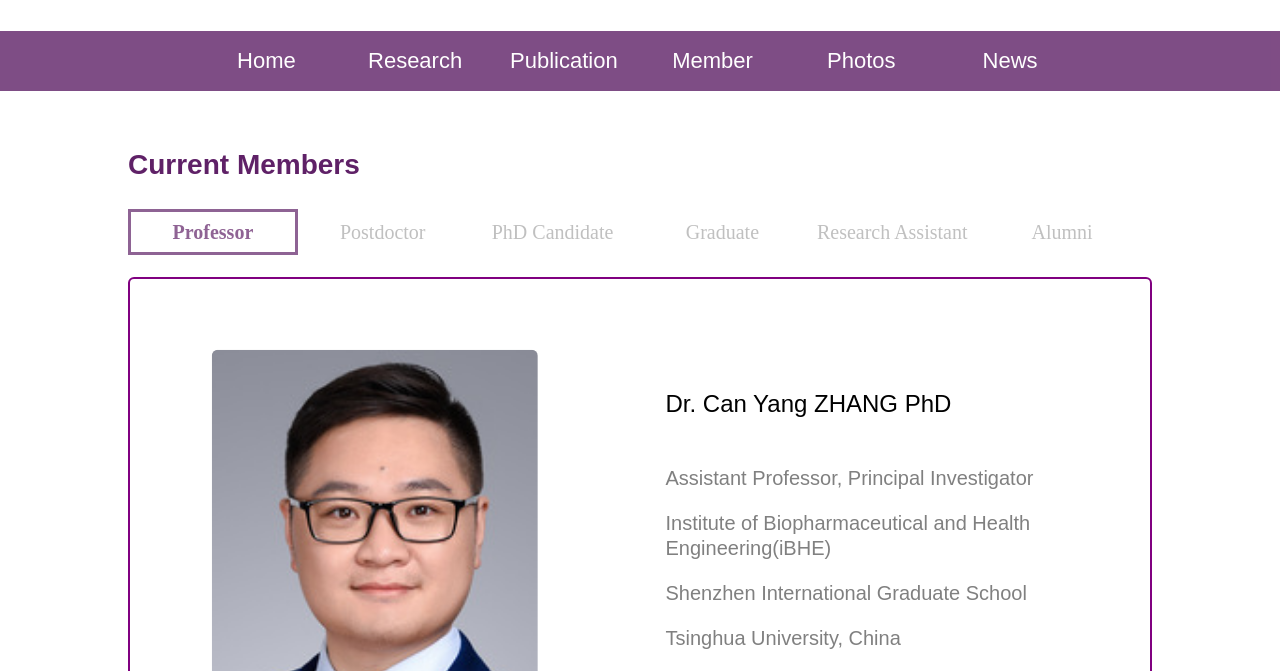
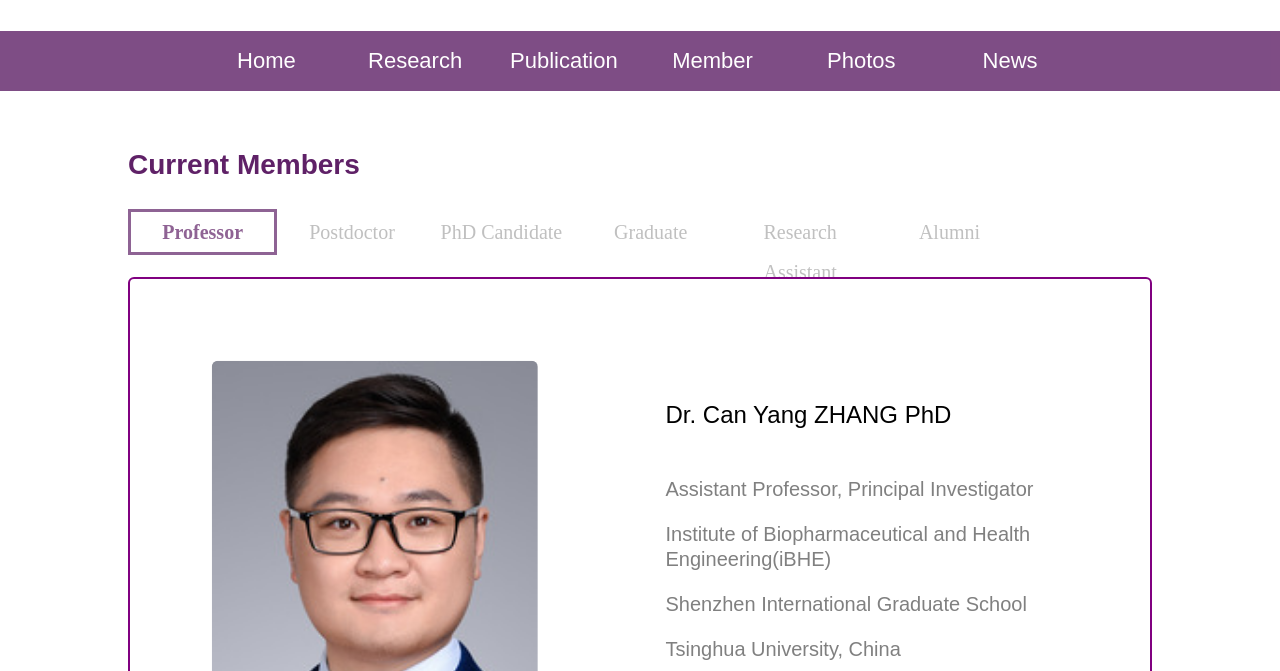
Before and after one commit to zornTang/member, a plain HTML site: page index.html in a window 1280 px wide. Shown: the part 119-790 px from the top of the page. Drawn offline with Linux system fonts and the light colour scheme.

Commit message:
add Alumni14.0

```diff
--- a/member.css
+++ b/member.css
@@ -366,7 +366,7 @@ body{
 .btn {
 	list-style: none;
 	float: left;
-	width: 16%;
+	width: 14%;
 	height: 100%;
 	text-align: center;
 	line-height: 40px;
```
